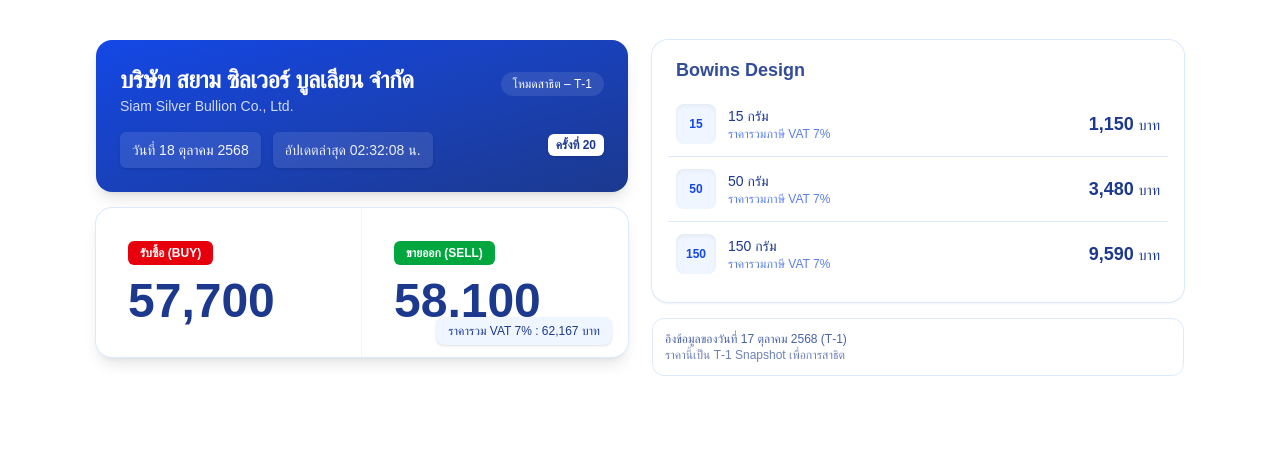
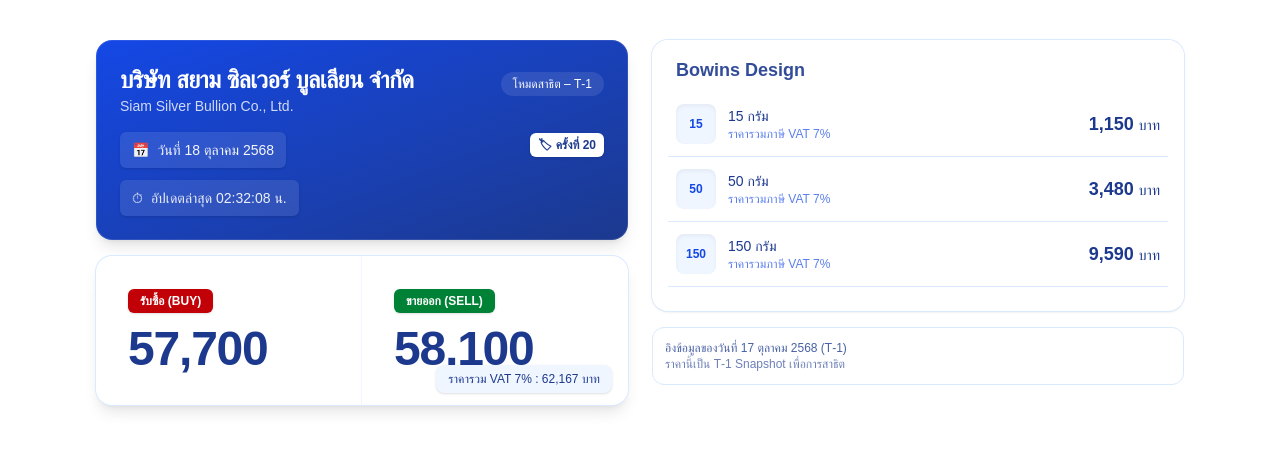
Before and after one commit to KasinchinSSP/siam-silver-bullion, a Next.js app: page / in a window 1280 px wide. Shown: the top 450 px of the page. Built offline with nearby package versions, Linux system fonts and the light colour scheme.

Commit message:
update new ui

```diff
--- a/app/(site)/page.tsx
+++ b/app/(site)/page.tsx
@@ -31,7 +31,7 @@
 export default function HomePage() {
   return (
     <main className="mx-auto max-w-6xl px-4 py-10 sm:px-6 lg:px-8">
-      <PricingHero {...MOCK} />
+      <PricingHero {...MOCK} state="ready" />
     </main>
   );
 }
--- /dev/null
+++ b/components/ErrorCard.tsx
@@ -0,0 +1,13 @@
+// components/ErrorCard.tsx
+export default function ErrorCard({
+  message = "ไม่สามารถโหลดข้อมูลได้ในขณะนี้",
+}: {
+  message?: string;
+}) {
+  return (
+    <div className="rounded-xl border border-red-200 bg-red-50 p-4 text-sm text-red-800">
+      <div className="font-semibold">เกิดข้อผิดพลาด</div>
+      <div className="mt-1 opacity-90">{message}</div>
+    </div>
+  );
+}
--- /dev/null
+++ b/components/LoadingSkeleton.tsx
@@ -0,0 +1,16 @@
+// components/LoadingSkeleton.tsx
+export default function LoadingSkeleton() {
+  return (
+    <section className="animate-pulse space-y-4">
+      <div className="h-24 w-full rounded-2xl bg-blue-100/30" />
+      <div className="grid grid-cols-1 gap-4 sm:grid-cols-2">
+        <div className="h-40 rounded-2xl bg-blue-100/30" />
+        <div className="space-y-3">
+          <div className="h-12 rounded-xl bg-blue-100/30" />
+          <div className="h-12 rounded-xl bg-blue-100/30" />
+          <div className="h-12 rounded-xl bg-blue-100/30" />
+        </div>
+      </div>
+    </section>
+  );
+}
--- a/components/MainPriceCard.tsx
+++ b/components/MainPriceCard.tsx
@@ -1,15 +1,12 @@
 // components/MainPriceCard.tsx
 import React from "react";
+import { formatTHBInt } from "@/lib/format";
 
 export type MainPriceCardProps = {
   buyInclVat: number; // บาท
   sellInclVat: number; // บาท
   totalInclVat?: number; // แสดงช่องราคากลางรวม VAT (ออปชัน)
 };
-
-function formatTHB(n: number) {
-  return n.toLocaleString("th-TH", { maximumFractionDigits: 0 });
-}
 
 export default function MainPriceCard({
   buyInclVat,
@@ -21,20 +18,24 @@
       <div className="grid grid-cols-2 divide-x divide-blue-50">
         {/* BUY */}
         <div className="p-6 sm:p-8">
-          <div className="inline-flex items-center gap-2 rounded-md bg-red-600 px-3 py-1 text-xs font-semibold text-white">
+          <div className="inline-flex items-center gap-2 rounded-md bg-red-700 shadow-sm px-3 py-1 text-xs font-semibold text-white">
             รับซื้อ (BUY)
           </div>
           <div className="mt-3 text-4xl font-extrabold sm:text-5xl">
-            {formatTHB(buyInclVat)}
+            <span className="tracking-tight transition-all duration-300">
+              {formatTHBInt(buyInclVat)}
+            </span>
           </div>
         </div>
         {/* SELL */}
         <div className="p-6 sm:p-8">
-          <div className="inline-flex items-center gap-2 rounded-md bg-green-600 px-3 py-1 text-xs font-semibold text-white">
+          <div className="inline-flex items-center gap-2 rounded-md bg-green-700 shadow-sm px-3 py-1 text-xs font-semibold text-white">
             ขายออก (SELL)
           </div>
           <div className="mt-3 text-4xl font-extrabold sm:text-5xl">
-            {formatTHB(sellInclVat)}
+            <span className="tracking-tight transition-all duration-300">
+              {formatTHBInt(sellInclVat)}
+            </span>
           </div>
         </div>
       </div>
@@ -42,7 +43,7 @@
       {/* Total incl VAT */}
       {typeof totalInclVat === "number" && (
         <div className="pointer-events-none absolute bottom-3 right-4 rounded-lg bg-blue-50 px-3 py-1.5 text-xs font-medium text-blue-900 shadow">
-          ราคารวม VAT 7% : {formatTHB(totalInclVat)} บาท
+          ราคารวม VAT 7% : {formatTHBInt(totalInclVat)} บาท
         </div>
       )}
     </section>
--- a/components/PriceHeader.tsx
+++ b/components/PriceHeader.tsx
@@ -17,7 +17,7 @@
   runNo,
 }: PriceHeaderProps) {
   return (
-    <header className="w-full rounded-2xl bg-gradient-to-br from-blue-700 to-blue-900 p-6 text-white shadow-lg">
+    <header className="w-full rounded-2xl bg-gradient-to-br from-blue-700 to-blue-900 p-6 text-white shadow-lg ring-1 ring-inset ring-white/10">
       <div className="flex items-baseline justify-between gap-4">
         <div>
           <h1 className="text-xl font-bold tracking-tight sm:text-2xl">
@@ -31,17 +31,20 @@
       </div>
 
       <div className="mt-4 grid grid-cols-1 gap-2 text-sm/6 sm:grid-cols-3">
-        <div className="col-span-2 flex items-center gap-3">
-          <div className="rounded-md bg-white/10 px-3 py-1.5 text-white/95 shadow-sm">
-            {effectiveDateText}
+        <div className="col-span-2 flex flex-wrap items-center gap-2 sm:gap-3">
+          <div className="inline-flex items-center gap-2 rounded-md bg-white/10 px-3 py-1.5 text-white/95 shadow-sm">
+            <span>📅</span>
+            <span>{effectiveDateText}</span>
           </div>
-          <div className="rounded-md bg-white/10 px-3 py-1.5 text-white/90 shadow-sm">
-            {timeText}
+          <div className="inline-flex items-center gap-2 rounded-md bg-white/10 px-3 py-1.5 text-white/90 shadow-sm">
+            <span>⏱</span>
+            <span>{timeText}</span>
           </div>
         </div>
         <div className="text-right">
-          <span className="rounded-md bg-white text-blue-900 px-2 py-1 text-xs font-semibold shadow-sm">
-            ครั้งที่ {runNo}
+          <span className="inline-flex items-center gap-1 rounded-md bg-white text-blue-900 px-2 py-1 text-xs font-semibold shadow-sm">
+            <span>🏷</span>
+            <span>ครั้งที่ {runNo}</span>
           </span>
         </div>
       </div>
--- a/components/PricingHero.tsx
+++ b/components/PricingHero.tsx
@@ -4,6 +4,8 @@
 import MainPriceCard from "./MainPriceCard";
 import ProductPriceList, { ProductItem } from "./ProductPriceList";
 import Footnote from "./Footnote";
+import LoadingSkeleton from "./LoadingSkeleton";
+import ErrorCard from "./ErrorCard";
 
 export type PricingHeroProps = {
   header: {
@@ -16,6 +18,8 @@
   main: { buy: number; sell: number; total?: number };
   list: { title?: string; items: ProductItem[] };
   footnote: { effectiveDateText: string; disclaimer?: string };
+  state?: "ready" | "loading" | "error";
+  errorMessage?: string;
 };
 
 export default function PricingHero({
--- a/components/ProductPriceList.tsx
+++ b/components/ProductPriceList.tsx
@@ -1,5 +1,6 @@
 // components/ProductPriceList.tsx
 import React from "react";
+import { formatTHBInt } from "@/lib/format";
 
 export type ProductItem = {
   label: string; // เช่น '15 กรัม'
@@ -23,12 +24,14 @@
   return (
     <section className="rounded-2xl bg-white/80 p-4 shadow ring-1 ring-blue-100">
       <h3 className="px-2 text-lg font-bold text-blue-900/90">{title}</h3>
-      <ul className="mt-2 divide-y divide-blue-100">
+      <div className="mt-2">
+        <div className="flex snap-x snap-mandatory gap-3 overflow-x-auto pb-2 sm:grid sm:grid-cols-1 sm:gap-0 sm:overflow-visible">
           {items.map((it, idx) => (
-          <li
+            <div
               key={idx}
-            className="flex items-center justify-between gap-4 px-2 py-3"
+              className="min-w-[220px] snap-start rounded-xl border border-blue-100 bg-white px-3 py-3 shadow-sm sm:min-w-0 sm:border-0 sm:rounded-none sm:shadow-none sm:px-2 sm:py-3 sm:border-b"
             >
+              <div className="flex items-center justify-between gap-4">
                 <div className="flex items-center gap-3">
                   <div className="grid h-10 w-10 place-content-center rounded-lg bg-blue-50 text-blue-700 shadow-inner">
                     <span className="text-xs font-semibold">
@@ -45,12 +48,14 @@
                   </div>
                 </div>
                 <div className="text-right text-lg font-bold text-blue-900">
-              {formatTHB(it.priceInclVat)}{" "}
+                  {formatTHBInt(it.priceInclVat)}{" "}
                   <span className="text-sm font-medium">บาท</span>
                 </div>
-          </li>
+              </div>
+            </div>
           ))}
-      </ul>
+        </div>
+      </div>
     </section>
   );
 }
--- /dev/null
+++ b/lib/format.ts
@@ -0,0 +1,39 @@
+// lib/format.ts
+export function formatTHBInt(n: number) {
+  return Number(n ?? 0).toLocaleString("th-TH", { maximumFractionDigits: 0 });
+}
+
+export function formatTHB(n: number, digits = 2) {
+  return Number(n ?? 0).toLocaleString("th-TH", {
+    minimumFractionDigits: digits,
+    maximumFractionDigits: digits,
+  });
+}
+
+export function toThaiDateLabel(dateISO: string) {
+  try {
+    const d = new Date(dateISO);
+    return d.toLocaleDateString("th-TH", {
+      year: "numeric",
+      month: "long",
+      day: "numeric",
+    });
+  } catch {
+    return dateISO;
+  }
+}
+
+export function toThaiTimeLabel(dateISO: string) {
+  try {
+    const d = new Date(dateISO);
+    return (
+      d.toLocaleTimeString("th-TH", {
+        hour: "2-digit",
+        minute: "2-digit",
+        second: "2-digit",
+      }) + " น."
+    );
+  } catch {
+    return dateISO;
+  }
+}
```
Also changed, not shown: lib/time.ts (deleted). Lines whose indentation alone changed are shown as unchanged.
